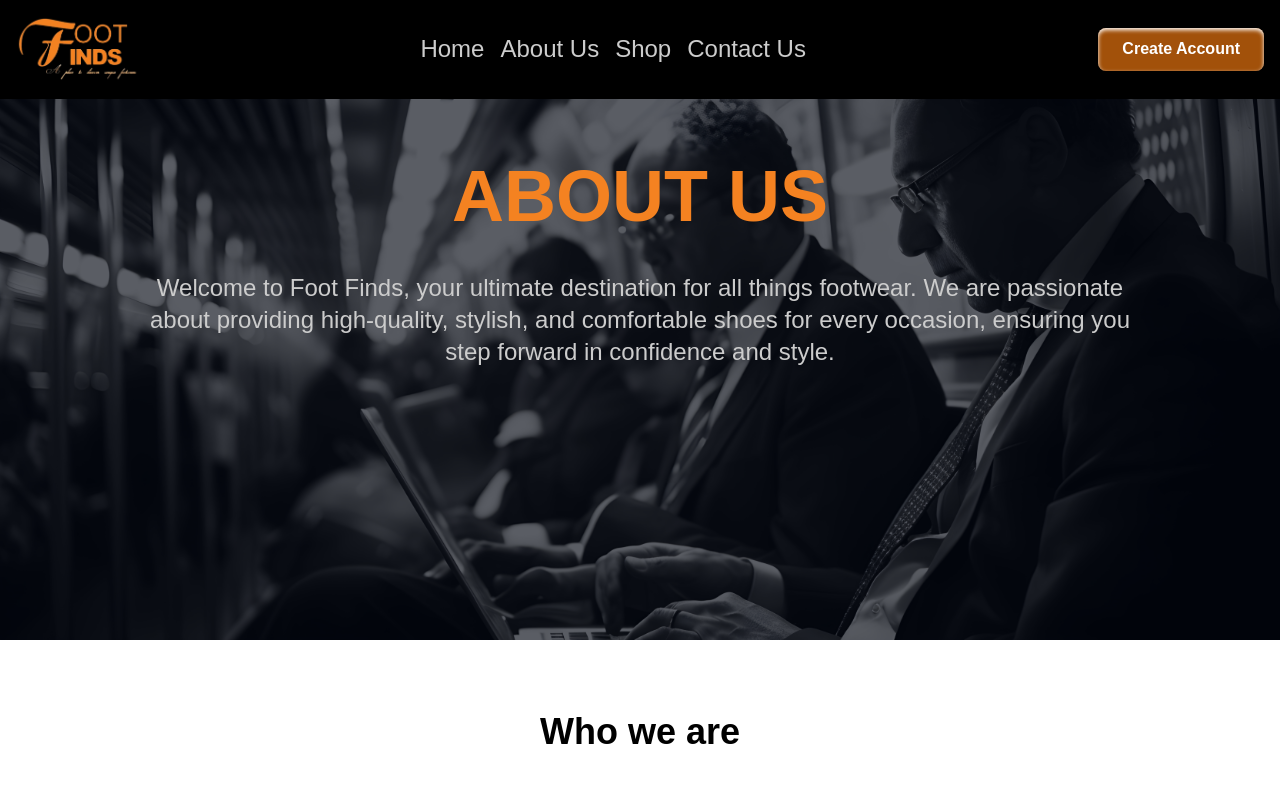
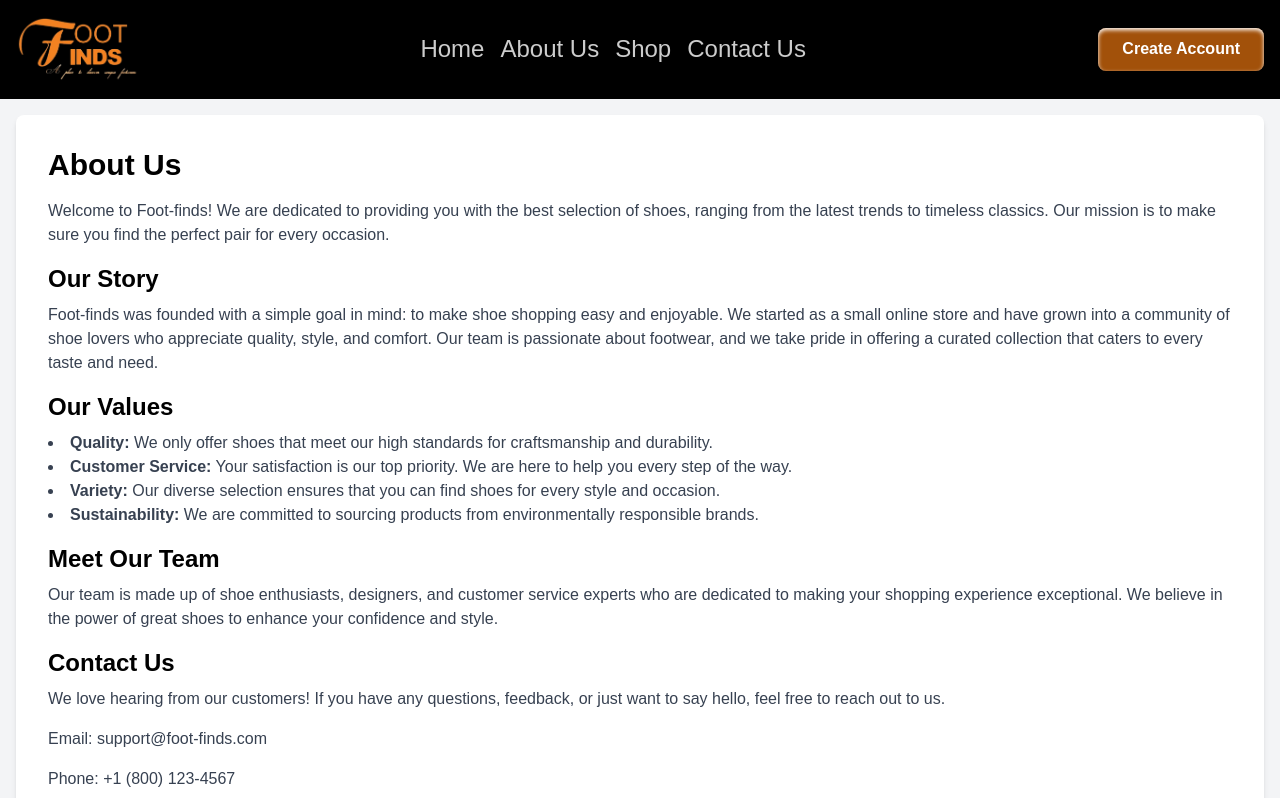
Before and after one commit to TaiwoSoftware/footfind, a React (Vite) app: page /about in a window 1280 px wide. Shown: the top 798 px of the page. Built offline with nearby package versions, Linux system fonts and the light colour scheme; a web font is replaced by a local one.

Commit message:
fixing production erroe

```diff
--- a/src/App.tsx
+++ b/src/App.tsx
@@ -16,6 +16,7 @@ import NotificationPage from "./components/Auth/NotificationPage";
 import PostProduct from "./components/Shop/PostProduct";
 import AdminPage from "./components/admin/AdminPage";
 import MobileView from "./components/mobileComponents/MobileView";
+import AboutUs from "./components/AboutComponents/About";
 
 function App() {
   const [cart, setCart] = useState<ProductProps[]>([]);
@@ -35,7 +36,7 @@ function App() {
     <div>
       <Routes>
         <Route path="/" element={<Home />} />
-        <Route path="/about" element={<AboutPage />} />
+        <Route path="/about" element={<AboutUs />} />
         <Route path="/shop" element={<Shop />} />
         <Route path="/contact" element={<Contact />} />
         <Route path="/login" element={<Login />} />
--- /dev/null
+++ b/src/components/AboutComponents/About.tsx
@@ -0,0 +1,46 @@
+import { AboutHeader } from "./AboutHeader";
+
+const AboutUs = () => {
+  return (
+    <>
+      <div>
+        <AboutHeader />
+      </div>
+      <div className="bg-gray-100 min-h-screen font-customNunito p-4">
+        <div className="container mx-auto bg-white shadow-md rounded-lg p-8">
+          <h1 className="text-3xl font-bold mb-4">About Us</h1>
+          <p className="text-gray-700 mb-4">
+            Welcome to Foot-finds! We are dedicated to providing you with the best selection of shoes, ranging from the latest trends to timeless classics. Our mission is to make sure you find the perfect pair for every occasion.
+          </p>
+          <h2 className="text-2xl font-bold mb-2">Our Story</h2>
+          <p className="text-gray-700 mb-4">
+            Foot-finds was founded with a simple goal in mind: to make shoe shopping easy and enjoyable. We started as a small online store and have grown into a community of shoe lovers who appreciate quality, style, and comfort. Our team is passionate about footwear, and we take pride in offering a curated collection that caters to every taste and need.
+          </p>
+          <h2 className="text-2xl font-bold mb-2">Our Values</h2>
+          <ul className="list-disc list-inside text-gray-700 mb-4">
+            <li><strong>Quality:</strong> We only offer shoes that meet our high standards for craftsmanship and durability.</li>
+            <li><strong>Customer Service:</strong> Your satisfaction is our top priority. We are here to help you every step of the way.</li>
+            <li><strong>Variety:</strong> Our diverse selection ensures that you can find shoes for every style and occasion.</li>
+            <li><strong>Sustainability:</strong> We are committed to sourcing products from environmentally responsible brands.</li>
+          </ul>
+          <h2 className="text-2xl font-bold mb-2">Meet Our Team</h2>
+          <p className="text-gray-700 mb-4">
+            Our team is made up of shoe enthusiasts, designers, and customer service experts who are dedicated to making your shopping experience exceptional. We believe in the power of great shoes to enhance your confidence and style.
+          </p>
+          <h2 className="text-2xl font-bold mb-2">Contact Us</h2>
+          <p className="text-gray-700 mb-4">
+            We love hearing from our customers! If you have any questions, feedback, or just want to say hello, feel free to reach out to us.
+          </p>
+          <p className="text-gray-700 mb-4">
+            Email: support@foot-finds.com
+          </p>
+          <p className="text-gray-700 mb-4">
+            Phone: +1 (800) 123-4567
+          </p>
+        </div>
+      </div>
+    </>
+  );
+};
+
+export default AboutUs;
```
